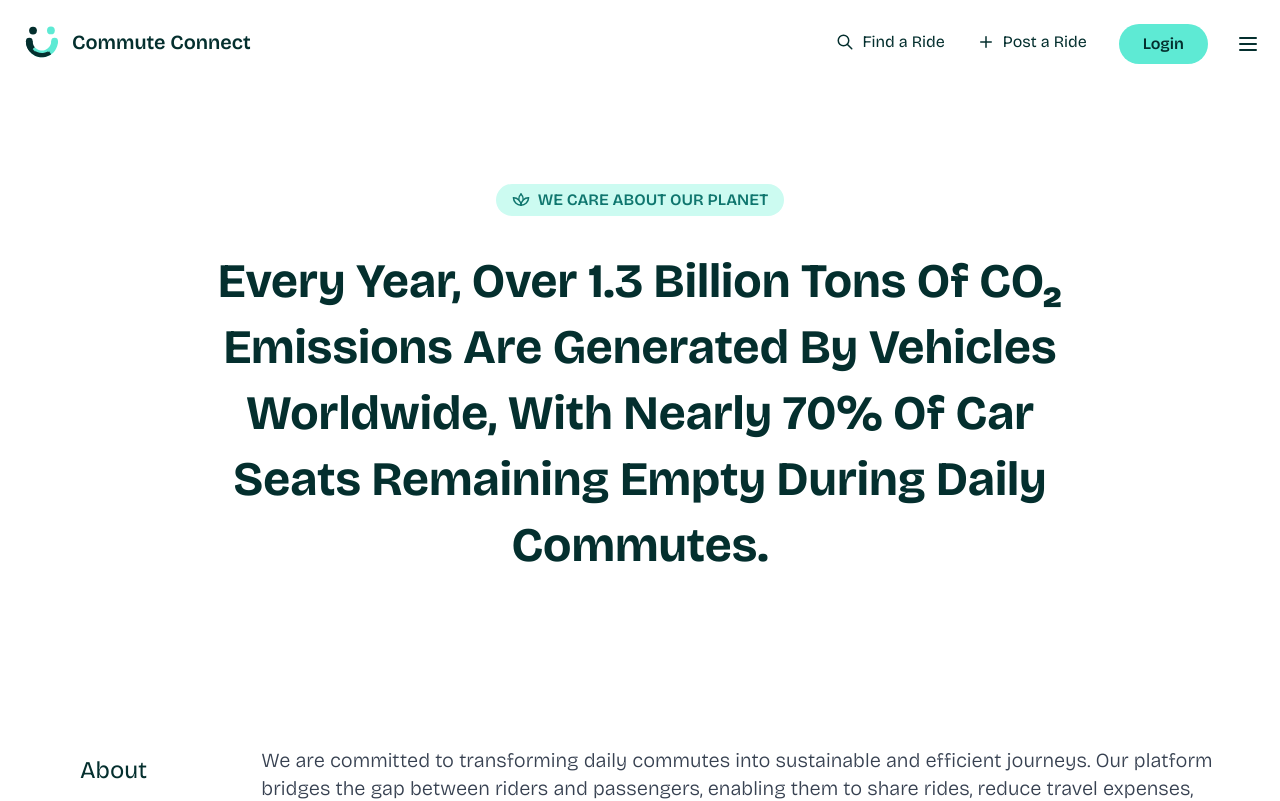
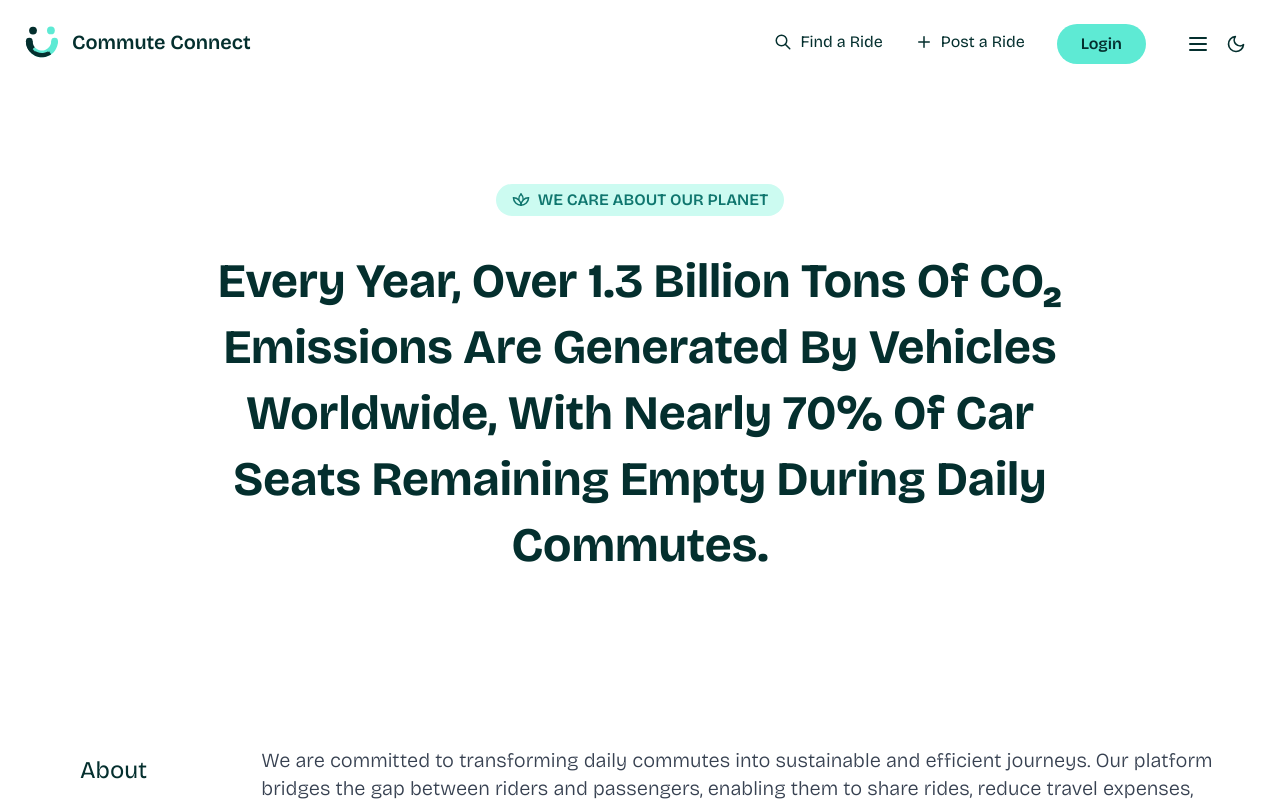
Before and after one commit to purnasth/commute-helper, a React (Vite) app: page /about in a window 1280 px wide. Shown: the top 801 px of the page. Built offline with nearby package versions, Linux system fonts and the light colour scheme.

Commit message:
feat: Add dark mode toggle

```diff
--- a/src/components/AboutInfo.tsx
+++ b/src/components/AboutInfo.tsx
@@ -8,8 +8,8 @@ import branch2 from '../assets/images/about/branch2.svg';
 const AboutInfo = () => {
   return (
     <>
-      <section className="relative z-10 h-auto bg-teal-200 bg-[radial-gradient(circle,_#2dd4bf_10%,_transparent_10%),_radial-gradient(circle,_#f5f5f5_10%,_transparent_10%)] bg-[length:20px_20px] bg-[position:0_0,10px_10px] px-0 pb-0 pt-24 xl:h-screen xl:pt-32">
-        <div className="pointer-events-none absolute inset-0 -z-10 size-full select-none bg-gradient-to-b from-white via-transparent to-teal-300"></div>
+      <section className="relative z-10 h-auto bg-teal-200 bg-[radial-gradient(circle,_#2dd4bf_10%,_transparent_10%),_radial-gradient(circle,_#f5f5f5_10%,_transparent_10%)] bg-[length:20px_20px] bg-[position:0_0,10px_10px] px-0 pb-0 pt-24 xl:h-screen xl:pt-32 dark:bg-teal-600 dark:bg-[radial-gradient(circle,_#2dd4bf_10%,_transparent_10%),_radial-gradient(circle,_#001312_10%,_transparent_10%)]">
+        <div className="pointer-events-none absolute inset-0 -z-10 size-full select-none bg-gradient-to-b from-white via-transparent to-teal-300 dark:hidden"></div>
         <div className="flex h-full flex-col justify-between gap-0 sm:gap-16 md:items-center xl:flex-row xl:gap-0">
           <img
             src={branch1}
--- a/src/components/Intro.tsx
+++ b/src/components/Intro.tsx
@@ -51,7 +51,7 @@ const Intro = () => {
             reduce your carbon footprint and step towards a more sustainable
             future.
           </p>
-          <h3 className="bg-white/50 pt-4 text-4xl text-teal-400 md:pt-10 md:text-5xl xl:text-6xl">
+          <h3 className="bg-white/50 pt-4 text-4xl text-teal-400 md:pt-10 md:text-5xl xl:text-6xl dark:bg-dark/50">
             Ride. Enjoy. Save.
           </h3>
         </div>
@@ -86,14 +86,14 @@ const Intro = () => {
               height={1514}
             />
           </div>
-          <div className="absolute -top-[3px] h-1 w-4/5 bg-gradient-to-r from-transparent via-white to-transparent"></div>
+          <div className="absolute -top-[3px] h-1 w-3/4 bg-gradient-to-r from-transparent via-white to-transparent dark:via-dark"></div>
           <div className="glitter-effect absolute -top-3 -z-10 h-48 w-1/2 animate-custom-pulse rounded-full bg-teal-200 blur-2xl"></div>
           <div className="absolute -top-3 -z-10 h-64 w-1/2 animate-custom-pulse rounded-full bg-teal-400 blur-2xl"></div>
           <div className="absolute -top-0 -z-10 h-24 w-1/2 animate-custom-pulse rounded-full bg-teal-50 blur-xl"></div>
           <img
             src={rideBuddy}
             alt="Ride Buddy"
-            className="filter-white absolute -top-6 z-10 h-6 w-full animate-floating object-contain"
+            className="filter-white dark:filter-dark absolute -top-6 z-10 h-6 w-full animate-floating object-contain"
           />
         </div>
         <div className="order-3 flex flex-1 flex-col items-end justify-end space-y-6 md:space-y-12 lg:space-y-20">
--- a/src/components/ui/PWAInstallButton.tsx
+++ b/src/components/ui/PWAInstallButton.tsx
@@ -7,7 +7,7 @@ export const PWAInstallButton = () => {
   if (isAppInstalled || !installPrompt) return null;
 
   return (
-    <div className="flex w-fit items-center justify-start gap-1.5 rounded-full border border-teal-50 bg-teal-50 p-1 shadow">
+    <div className="flex w-fit items-center justify-start gap-1.5 rounded-full border border-teal-50 bg-teal-50 p-1 text-dark shadow dark:border-teal-600 dark:bg-teal-300">
       <button
         type="button"
         onClick={installApp}
--- /dev/null
+++ b/src/components/ui/ThemeToggle.tsx
@@ -0,0 +1,20 @@
+import { FiSun, FiMoon } from 'react-icons/fi';
+import { useTheme } from '../../contexts/ThemeProvider';
+
+export default function ThemeToggle() {
+  const { theme, toggleTheme } = useTheme();
+
+  return (
+    <button
+      onClick={toggleTheme}
+      className="transition-300 flex items-center justify-center rounded-full p-1 text-xl font-bold text-teal-500 group-hover:scale-100"
+      aria-label={`Switch to ${theme === 'light' ? 'dark' : 'light'} mode`}
+    >
+      {theme === 'light' ? (
+        <FiMoon className="text-teal-950" />
+      ) : (
+        <FiSun className="text-yellow-300" />
+      )}
+    </button>
+  );
+}
--- /dev/null
+++ b/src/contexts/ThemeProvider.tsx
@@ -0,0 +1,44 @@
+import { createContext, useContext, useState, useEffect, ReactNode } from 'react';
+
+type Theme = 'light' | 'dark';
+type ThemeContextType = {
+  theme: Theme;
+  toggleTheme: () => void;
+};
+
+const ThemeContext = createContext<ThemeContextType | undefined>(undefined);
+
+export function ThemeProvider({ children }: { children: ReactNode }) {
+  const [theme, setTheme] = useState<Theme>('light');
+
+  // Initialize theme from localStorage or prefer-color-scheme
+  useEffect(() => {
+    const savedTheme = localStorage.getItem('theme') as Theme | null;
+    const prefersDark = window.matchMedia('(prefers-color-scheme: dark)').matches;
+
+    const initialTheme = savedTheme || (prefersDark ? 'dark' : 'light');
+    setTheme(initialTheme);
+    document.documentElement.classList.toggle('dark', initialTheme === 'dark');
+  }, []);
+
+  const toggleTheme = () => {
+    const newTheme = theme === 'light' ? 'dark' : 'light';
+    setTheme(newTheme);
+    localStorage.setItem('theme', newTheme);
+    document.documentElement.classList.toggle('dark', newTheme === 'dark');
+  };
+
+  return (
+    <ThemeContext.Provider value={{ theme, toggleTheme }}>
+      {children}
+    </ThemeContext.Provider>
+  );
+}
+
+export function useTheme() {
+  const context = useContext(ThemeContext);
+  if (context === undefined) {
+    throw new Error('useTheme must be used within a ThemeProvider');
+  }
+  return context;
+}
--- a/src/index.css
+++ b/src/index.css
@@ -4,7 +4,7 @@
 
 @layer components {
   ::selection {
-    @apply bg-teal-950 text-teal-100;
+    @apply bg-teal-950 text-teal-100 dark:bg-teal-100 dark:text-teal-950;
   }
 
   * {
@@ -46,7 +46,7 @@
       } */
 
   body {
-    @apply bg-white font-body text-teal-950;
+    @apply bg-white font-body text-teal-950 dark:bg-dark dark:text-teal-50;
   }
 
   main,
@@ -98,6 +98,11 @@
   .filter-black {
     filter: brightness(0) saturate(100%) invert(0%) sepia(0%) saturate(7500%)
       hue-rotate(327deg) brightness(96%) contrast(104%);
+  }
+
+  .filter-dark {
+    filter: brightness(0) saturate(100%) invert(6%) sepia(13%) saturate(4069%)
+      hue-rotate(136deg) brightness(105%) contrast(105%);
   }
 
   .filter-primary {
--- a/src/layouts/Footer.tsx
+++ b/src/layouts/Footer.tsx
@@ -8,7 +8,7 @@ const Footer = () => {
 
   return (
     <>
-      <footer className="flex flex-col justify-between gap-8 bg-teal-300 py-16 text-base text-dark hover:!bg-teal-300 md:text-lg lg:flex-row lg:items-center lg:gap-10">
+      <footer className="flex flex-col justify-between gap-8 bg-teal-300 py-16 text-base text-dark hover:!bg-teal-300 md:text-lg lg:flex-row lg:items-center lg:gap-10 dark:bg-dark dark:text-teal-100 dark:hover:!bg-dark">
         {/* <div className="absolute inset-0 h-px w-full bg-gradient-to-r from-transparent from-15% via-white/80 to-transparent to-85%"></div> */}
         <div className="space-y-10">
           <div className="space-y-2">
@@ -17,7 +17,9 @@ const Footer = () => {
               alt="Logo"
               className="group-hover:filter-white transition-150 size-24 object-contain"
             />
-            <h3 className="text-xl font-bold text-teal-950">Commute Connect</h3>
+            <h3 className="text-xl font-bold text-teal-950 dark:text-teal-300">
+              Commute Connect
+            </h3>
             <p className="max-w-2xl text-xs">
               Commute Connect is a web-based platform that connects your
               co-workers sharing the same route to work and share resources,
--- a/src/layouts/Navbar.tsx
+++ b/src/layouts/Navbar.tsx
@@ -3,7 +3,9 @@ import SideNav from './SideNav';
 import { Link, useLocation } from 'react-router-dom';
 import { TbMenu2, TbPlus, TbSearch } from 'react-icons/tb';
 import { getUserGreeting } from '../utils/functions';
-import logo from '../assets/logo-alt.svg';
+import logo from '../assets/logo.svg';
+import logoAlt from '../assets/logo-alt.svg';
+import ThemeToggle from '../components/ui/ThemeToggle';
 
 const navLinks = [
   {
@@ -62,17 +64,22 @@ const Navbar = () => {
   return (
     <>
       <nav
-        className={`sticky top-0 z-40 w-full transition-all duration-[1s] ${window.scrollY > 0 ? 'bg-white py-3 md:py-3' : 'p-3 md:p-6'} ${visible ? '' : '-translate-y-full'}`}
+        className={`sticky top-0 z-40 w-full transition-all duration-[1s] ${window.scrollY > 0 ? 'bg-white py-3 md:py-3 dark:bg-dark' : 'p-3 md:p-6'} ${visible ? '' : '-translate-y-full'}`}
       >
         <div className={`flex items-center justify-between md:items-start`}>
           <Link
             to="/"
-            className="transition-150 inline-flex items-center gap-3 text-sm font-semibold text-teal-950 md:text-xl"
+            className="transition-150 inline-flex items-center gap-3 text-sm font-semibold text-teal-950 md:text-xl dark:text-teal-300"
           >
+            <img
+              src={logoAlt}
+              alt="Logo"
+              className="group-hover:filter-white transition-150 size-6 object-contain sm:size-9 dark:hidden"
+            />
             <img
               src={logo}
               alt="Logo"
-              className="group-hover:filter-white transition-150 size-6 sm:size-9 object-contain"
+              className="group-hover:filter-white transition-150 hidden size-6 object-contain sm:size-9 dark:block"
             />
             Commute Connect
           </Link>
@@ -91,6 +98,7 @@ const Navbar = () => {
                 </li>
               ))}
             </ul>
+            <div className="flex items-center gap-6">
               {userName ? (
                 <p className="hidden items-center justify-center gap-2 rounded-full bg-teal-100 py-2 pl-4 pr-5 font-semibold text-teal-600 md:flex">
                   <span className="animate-wave">&#128075;</span>
@@ -104,6 +112,7 @@ const Navbar = () => {
                   Login
                 </Link>
               )}
+              <div className="group flex items-center gap-4 rounded-full py-1 pl-5 pr-1.5">
                 <button
                   type="button"
                   onClick={toggleNav}
@@ -111,6 +120,10 @@ const Navbar = () => {
                 >
                   <TbMenu2 className="scale-150 text-base" />
                 </button>
+
+                <ThemeToggle />
+              </div>
+            </div>
           </div>
         </div>
       </nav>
--- a/src/main.tsx
+++ b/src/main.tsx
@@ -3,9 +3,12 @@ import { createRoot } from 'react-dom/client';
 import App from './App.tsx';
 import './service-worker';
 import './index.css';
+import { ThemeProvider } from './contexts/ThemeProvider';
 
 createRoot(document.getElementById('root')!).render(
   <StrictMode>
-    <App />
+    <ThemeProvider>
+      <App />
+    </ThemeProvider>
   </StrictMode>,
 );
--- a/tailwind.config.js
+++ b/tailwind.config.js
@@ -1,10 +1,11 @@
 /** @type {import('tailwindcss').Config} */
 module.exports = {
+  darkMode: 'class',
   content: ['./index.html', './src/**/*.{js,ts,jsx,tsx}'],
   theme: {
     extend: {
       colors: {
-        dark: '#111111',
+        dark: '#001312',
         light: '#f5f5f5',
         // 'teal-50': '#f0fdfa',
         // 'teal-100': '#ccfbf1',
```
Lines whose indentation alone changed are shown as unchanged.
